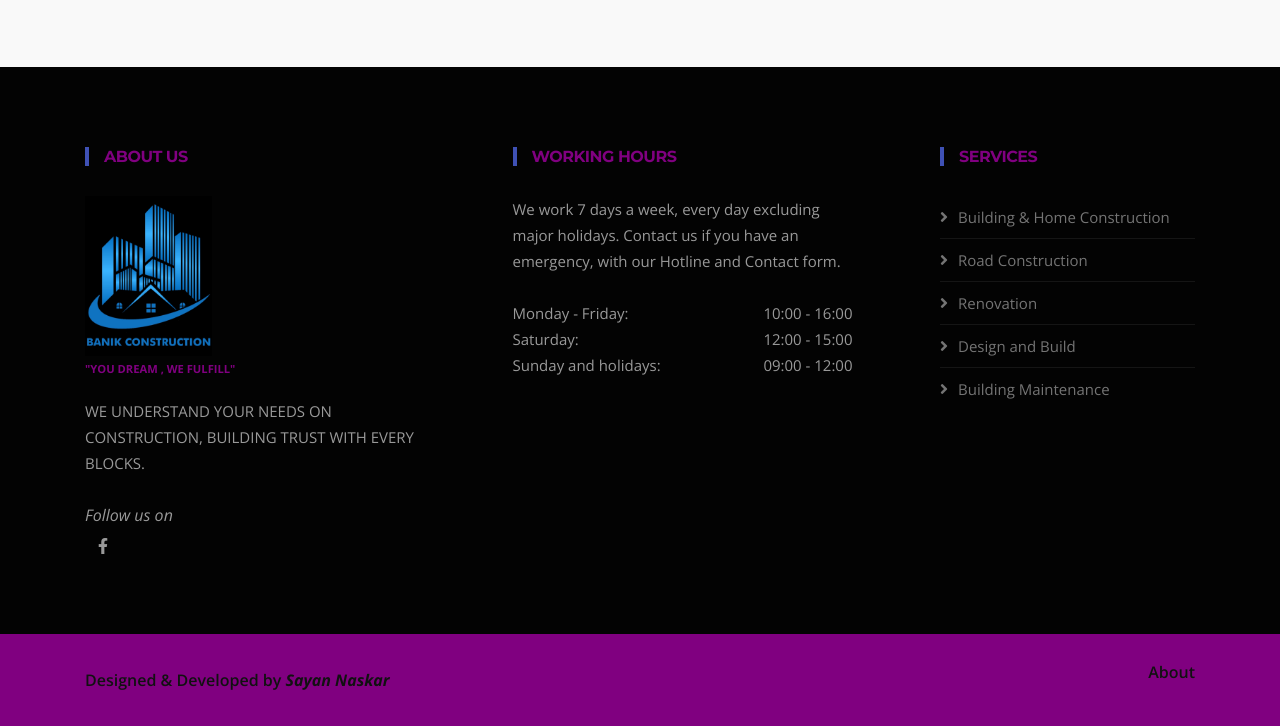
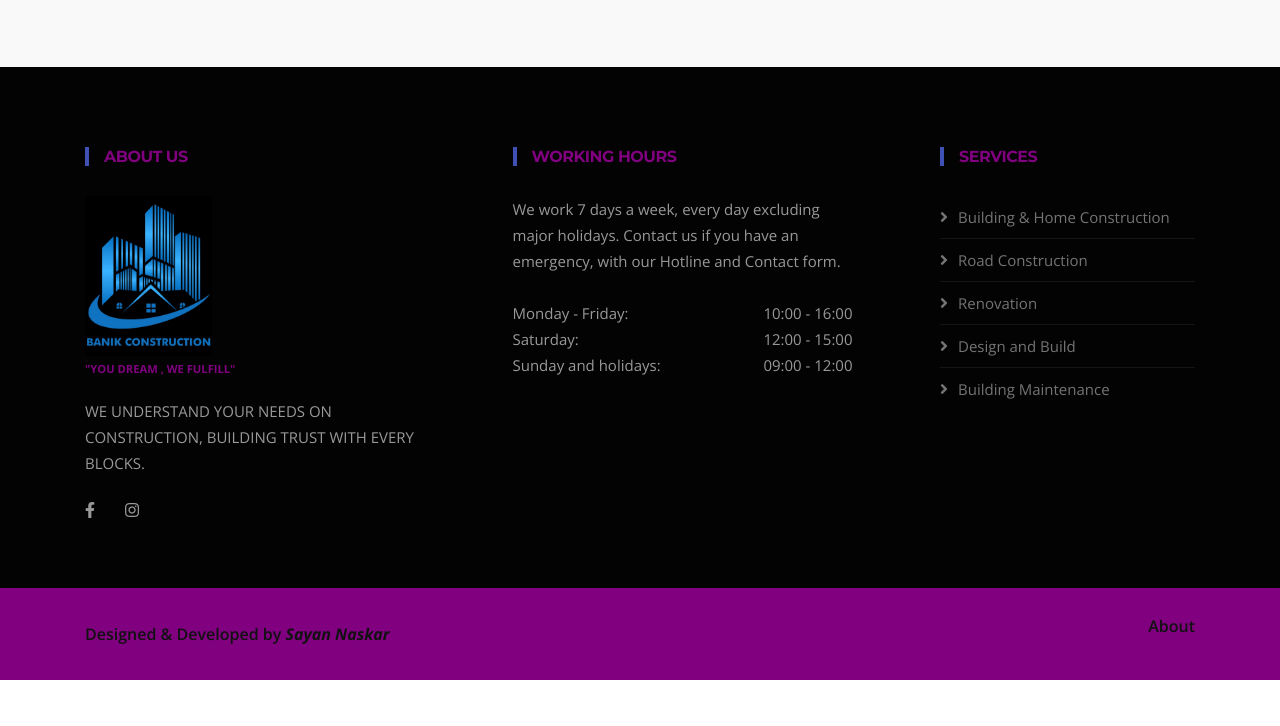
Before and after one commit to sayann002/Construction-Website, a plain HTML site: page ms.html in a window 1280 px wide. Shown: the part 2591-3317 px from the top of the page. After the commit the page ends 3271 px from the top, so only its background shows below. Drawn offline with nearby package versions, Linux system fonts and the light colour scheme; some packages are replaced by stand-ins of ours.

Commit message:
Modifying Files

```diff
--- a/ms.html
+++ b/ms.html
@@ -399,7 +399,8 @@ FACEBOOK: https://www.facebook.com/themefisher
           BUILDING TRUST WITH EVERY BLOCKS.</p>
             <div class="footer-social">
               <ul>
-                <li><a href="https://www.facebook.com/banikconstructions" aria-label="Facebook"><i>Follow us on <i class="fab fa-facebook-f"></i></i></a></li>
+                <li><a href="https://www.facebook.com/banikconstructions" aria-label="Facebook"><i class="fab fa-facebook-f"></i></a></li>
+                <li><a href="https://instagram.com/banikconstruction" aria-label="Instagram"><i class="fab fa-instagram"></i></a></li>
               </ul>
             </div><!-- Footer social end -->
           </div><!-- Col end -->
```
Also changed, not shown: about.html (+2 -1 lines), contact.html (+2 -1 lines), index.html (+4 -4 lines), projects.html (+2 -1 lines), services.html (+4 -1 lines), tirupati.html (+2 -1 lines), images/home-constr.jpg.
